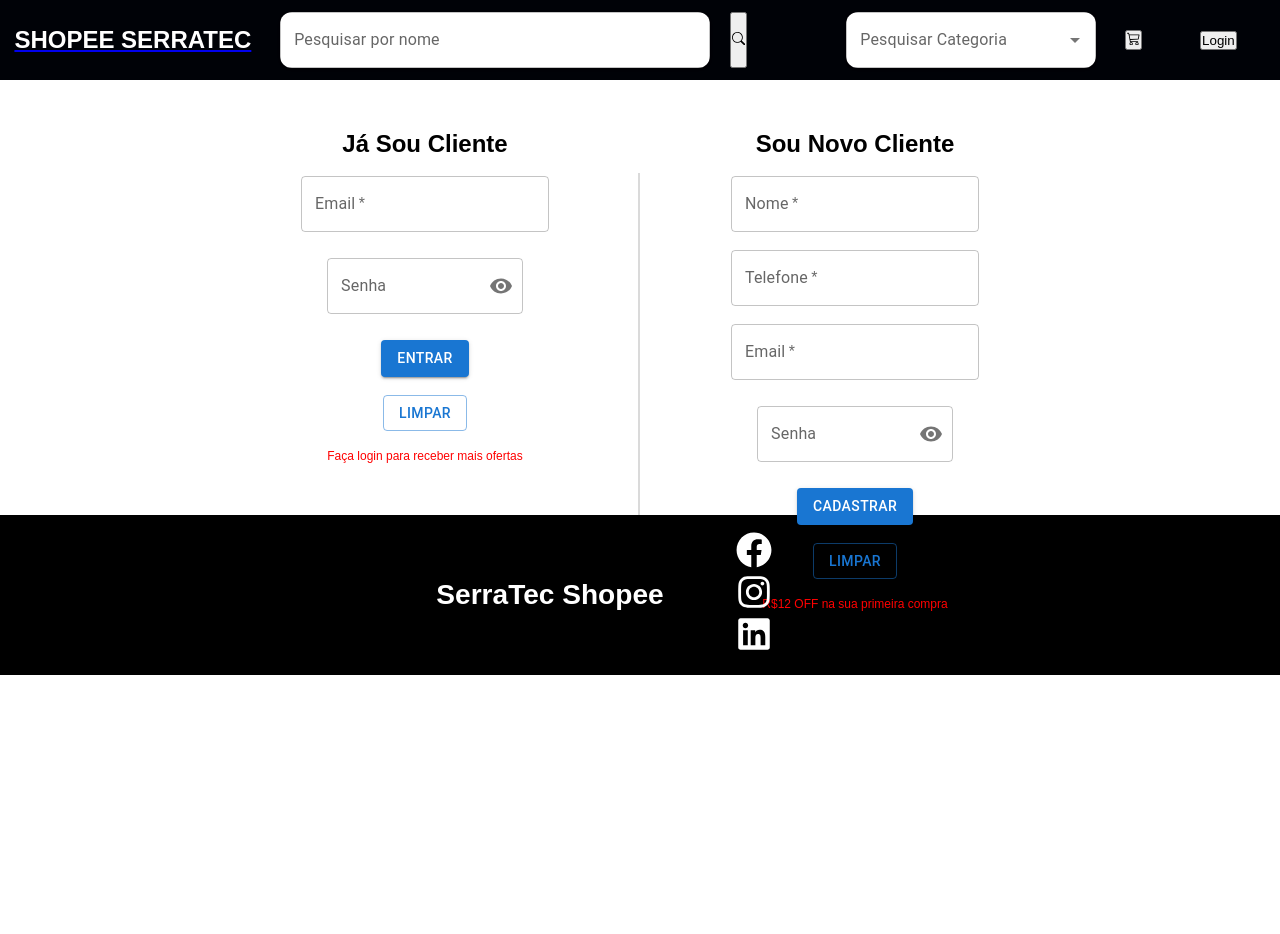
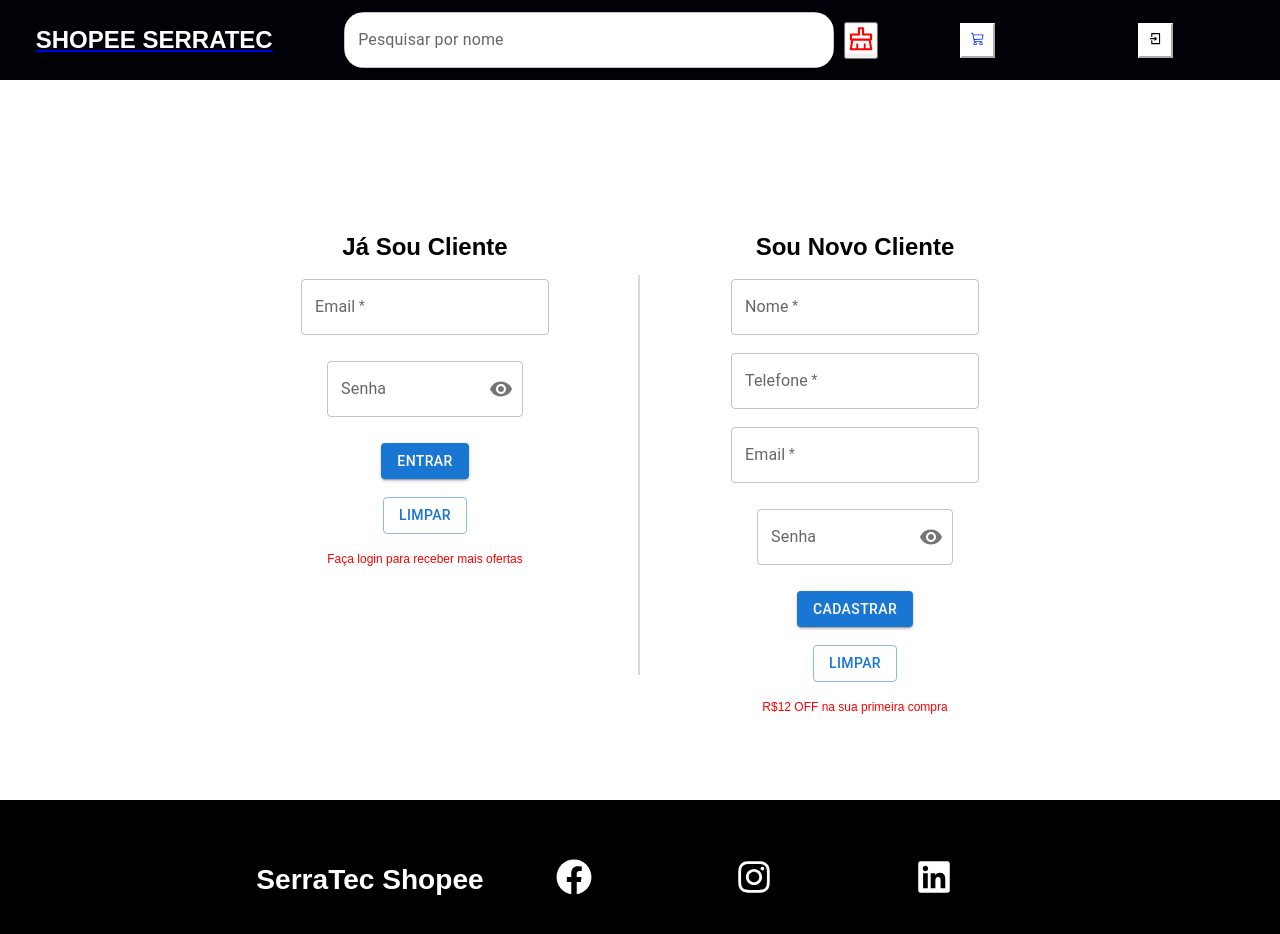
Before and after one commit to marceloabbadia/shopee-serrate, a React (Vite) app: page /login in a window 1280 px wide. Shown: the top 934 px of the page. Before the commit the page ends 800 px from the top, so only its background shows below. Built offline with nearby package versions, Linux system fonts and the light colour scheme.

Commit message:
realizado a conclusao da pesquisa por nome

```diff
--- a/db.json
+++ b/db.json
@@ -9,7 +9,7 @@
       "image": "https://fakestoreapi.com/img/81fPKd-2AYL._AC_SL1500_.jpg",
       "feedbacksPositivos": 10,
       "feedbacksNegativos": 2,
-      "amount": 3
+      "amount": 0
     },
     {
       "id": 2,
@@ -20,7 +20,7 @@
       "image": "https://fakestoreapi.com/img/71-3HjGNDUL._AC_SY879._SX._UX._SY._UY_.jpg",
       "feedbacksPositivos": 10,
       "feedbacksNegativos": 2,
-      "amount": 3
+      "amount": 0
     },
     {
       "id": 3,
@@ -31,7 +31,7 @@
       "image": "https://fakestoreapi.com/img/71li-ujtlUL._AC_UX679_.jpg",
       "feedbacksPositivos": 10,
       "feedbacksNegativos": 2,
-      "amount": 10
+      "amount": 4
     },
     {
       "id": 4,
--- a/src/components/footer/footer.module.css
+++ b/src/components/footer/footer.module.css
@@ -5,11 +5,13 @@
   background-color: black;
   width: 100%;
   height: 10rem;
+  margin-top: 5rem;
   color: white;
   font-size: 24px;
 }
 
 .social_list li {
+  display: inline-block;
   list-style: none;
 }
 
--- a/src/components/header/Header.jsx
+++ b/src/components/header/Header.jsx
@@ -2,19 +2,23 @@
 import React from "react";
 import { Link } from "react-router-dom";
 import { BsSearch, BsCart3 } from "react-icons/bs";
-import { useState } from "react";
+import { RiLoginBoxLine } from "react-icons/ri";
+import { AiOutlineClear } from "react-icons/ai";
+import { useState, useContext } from "react";
 import TextField from "@mui/material/TextField";
 import Autocomplete from "@mui/material/Autocomplete";
 import Box from "@mui/material/Box";
 import api from "../../api/api";
+import PesquisaContext from "../../context/PesquisaContext";
+import { borderRadius } from "@mui/system";
 
 const Header = () => {
-  const [searchValue, setSearchValue] = useState("");
+  const { searchValue, setSearchValue } = useContext(PesquisaContext);
+  // const [searchValue, setSearchValue] = useState("");
 
-  const handleSearch = async (event) => {
+  const handleSearch = (event) => {
     event.preventDefault();
-    const response = await api.get(`/produtos?title=${searchValue}`);
-    setSearchValue(response.data);
+    setSearchValue("");
   };
 
   const pesquisaMenu = [
@@ -38,10 +42,10 @@
             <Box
               sx={{
                 width: 500,
-                maxWidth: "80%",
+                maxWidth: "90%",
                 bgcolor: "white",
                 boxShadow: 1,
-                borderRadius: 3,
+                borderRadius: 5,
               }}
             >
               <TextField
@@ -51,30 +55,19 @@
                 onChange={({ target }) => setSearchValue(target.value)}
               />
             </Box>
-            <button type="submit">
-              <BsSearch />
-            </button>
+            <Link to={"/"}>
+              <button
+                onClick={() => {
+                  setSearchValue("");
+                }}
+              >
+                <AiOutlineClear className={styles.btn_clear} />
+              </button>
+            </Link>
           </form>
 
-          <div className={styles.pesquisa_categoria}>
-            <Autocomplete
-              disablePortal
-              id="combo-box-demo"
-              options={pesquisaMenu}
-              sx={{
-                width: 250,
-                bgcolor: "white",
-                boxShadow: 1,
-                borderRadius: 3,
-              }}
-              renderInput={(params) => (
-                <TextField {...params} label="Pesquisar Categoria" />
-              )}
-            />
-          </div>
-
           <Link to="/carrinho">
-            <button>
+            <button className={styles.btn_carrinho}>
               <BsCart3 />
             </button>
           </Link>
@@ -82,7 +75,9 @@
           <br />
 
           <Link to="/login">
-            <button>Login </button>
+            <button className={styles.btn_login}>
+              <RiLoginBoxLine />
+            </button>
           </Link>
 
           <br />
--- a/src/components/header/header.module.css
+++ b/src/components/header/header.module.css
@@ -17,8 +17,12 @@
   padding: 15px;
 }
 
-.btn_pesquisa {
-  border: none;
+.btn_clear {
+  width: 30px;
+  height: 30px;
+  color: rgb(255, 0, 0);
+  background-color: rgb(254, 254, 255);
+  border-color: rgb(255, 255, 255);
 }
 
 h1 {
@@ -27,5 +31,22 @@
 
 .pesquisa_nome {
   display: flex;
-  gap: 20px;
+  gap: 10px;
+  align-items: center;
 }
+
+.btn_carrinho {
+  width: 35px;
+  height: 35px;
+  color: rgb(0, 42, 255);
+  background-color: rgb(255, 255, 255);
+  border-color: rgb(255, 255, 255);
+}
+
+.btn_login {
+  width: 35px;
+  height: 35px;
+  color: rgb(0, 0, 0);
+  background-color: rgb(255, 255, 255);
+  border-color: rgb(255, 255, 255);
+}
--- /dev/null
+++ b/src/context/PesquisaContext.jsx
@@ -0,0 +1,5 @@
+import { createContext } from "react";
+
+const PesquisaContext = createContext();
+
+export default PesquisaContext;
--- /dev/null
+++ b/src/context/Provider.jsx
@@ -0,0 +1,25 @@
+import React from "react";
+import PesquisaContext from "./PesquisaContext";
+import { useState } from "react";
+import propTypes from "prop-types";
+
+function Provider({ children }) {
+  const [searchValue, setSearchValue] = useState("");
+
+  const value = {
+    searchValue,
+    setSearchValue,
+  };
+
+  return (
+    <PesquisaContext.Provider value={value}>
+      {children}
+    </PesquisaContext.Provider>
+  );
+}
+
+export default Provider;
+
+Provider.propTypes = {
+  children: propTypes.any,
+}.isRequired;
--- a/src/pages/listaProdutos/ListaProdutos.jsx
+++ b/src/pages/listaProdutos/ListaProdutos.jsx
@@ -1,58 +1,63 @@
-import { useContext, useEffect, useState } from 'react'
-import api from '../../api/api'
-import styles from './listaProdutos.module.css'
-import { Link } from 'react-router-dom'
-import { BsHandThumbsDown, BsHandThumbsUp } from 'react-icons/bs'
-import { CarrinhoContext } from '../../context/Context'
+import { useContext, useEffect, useState } from "react";
+import api from "../../api/api";
+import styles from "./listaProdutos.module.css";
+import { Link } from "react-router-dom";
+import { BsHandThumbsDown, BsHandThumbsUp } from "react-icons/bs";
+import { CarrinhoContext } from "../../context/Context";
+import PesquisaContext from "../../context/PesquisaContext";
 
 const ListaProdutos = () => {
-   const [data, setData] = useState([])
-   const token = localStorage.getItem('token')
+  const [data, setData] = useState([]);
+  const token = localStorage.getItem("token");
+
+  const { searchValue, setSearchValue } = useContext(PesquisaContext);
 
   useEffect(() => {
     const data = async () => {
-         const response = await api.get('/produtos')
-         setData(response.data)
+      let response;
+      if (searchValue === "") {
+        response = await api.get("/produtos");
+      } else {
+        response = await api.get(`/produtos?title=${searchValue}`);
       }
+      setData(response.data);
+    };
 
-      data()
-   }, [])
+    data();
+  }, [searchValue]);
 
-   const incrementarFeedbackPositivo = index => {
-      const incrementar = [...data]
-      incrementar[index].feedbacksPositivos++
-      setData(incrementar)
+
+  const incrementarFeedbackPositivo = (index) => {
+    const incrementar = [...data];
+    incrementar[index].feedbacksPositivos++;
+    setData(incrementar);
+  };
+
+  const decrementarFeedbackPositivo = (index) => {
+    const decrementar = [...data];
+    if (decrementar[index].feedbacksNegativos > 0) {
+      decrementar[index].feedbacksNegativos++;
+      setData(decrementar);
     }
-
-   const decrementarFeedbackPositivo = index => {
-      const decrementar = [...data]
-      if (decrementar[index].feedbacksNegativos > 0) {
-         decrementar[index].feedbacksNegativos++
-         setData(decrementar)
-      }
-   }
-   const GlobalState = useContext(CarrinhoContext)
-   const dispatch = GlobalState.dispatch
+  };
+  const GlobalState = useContext(CarrinhoContext);
+  const dispatch = GlobalState.dispatch;
 
   return (
     <>
       <div className={styles.container}>
         <div className={styles.card}>
           {data.map((item, index) => {
-                  item.quantidade = 1
+            item.quantidade = 1;
             {
               if (item.amount > 0) {
                 return (
                   <div key={index} className={styles.itens}>
-                              <img
-                                 src={item.image}
-                                 alt={item.description}
-                                 width={150}
-                              />
+                    <img src={item.image} alt={item.description} width={150} />
                     <h2>{item.title}</h2>
                     <p>
                       {item.description.length > 150
-                                    ? item.description.substring(0, 150) + '...'
+                        ? item.description.substring(0, 150) + "..."
                         : item.description}
                     </p>
                     <h3>R$ {item.price}</h3>
@@ -61,9 +66,7 @@
                       {token == null ? (
                         <div className={styles.avaliacoes}>
                           <button
-                                          onClick={() =>
-                                             incrementarFeedbackPositivo(index)
-                                          }
+                            onClick={() => incrementarFeedbackPositivo(index)}
                             disabled
                           >
                             <BsHandThumbsUp />
@@ -71,9 +74,7 @@
                           </button>
                           <br />
                           <button
-                                          onClick={() =>
-                                             decrementarFeedbackPositivo(index)
-                                          }
+                            onClick={() => decrementarFeedbackPositivo(index)}
                             disabled
                           >
                             <BsHandThumbsDown />
@@ -83,18 +84,14 @@
                       ) : (
                         <div className={styles.avaliacoes}>
                           <button
-                                          onClick={() =>
-                                             incrementarFeedbackPositivo(index)
-                                          }
+                            onClick={() => incrementarFeedbackPositivo(index)}
                           >
                             <BsHandThumbsUp />
                             {item.feedbacksPositivos}
                           </button>
                           <br />
                           <button
-                                          onClick={() =>
-                                             decrementarFeedbackPositivo(index)
-                                          }
+                            onClick={() => decrementarFeedbackPositivo(index)}
                           >
                             <BsHandThumbsDown />
                             {item.feedbacksNegativos}
@@ -106,21 +103,19 @@
                       <button>Ver mais</button>
                     </Link>
                     <button
-                                 onClick={() =>
-                                    dispatch({ type: 'ADD', payload: item })
-                                 }
+                      onClick={() => dispatch({ type: "ADD", payload: item })}
                     >
                       Adicionar carrinho
                     </button>
                   </div>
-                        )
+                );
               }
             }
           })}
         </div>
       </div>
     </>
-   )
-}
+  );
+};
 
-export default ListaProdutos
+export default ListaProdutos;
--- a/src/pages/logineusuario/logineusuario.module.css
+++ b/src/pages/logineusuario/logineusuario.module.css
@@ -1,6 +1,7 @@
 .container_geral {
   display: flex;
   width: 860px;
+  height: 640px;
   align-items: center;
   margin: auto;
   font-family: "Nunito", sans-serif;
```
Also changed, not shown: src/App.jsx (+13 -15 lines), src/pages/pesquisaProdutos/PesquisaProdutos.jsx (deleted, +0 -69 lines), src/pages/pesquisaProdutos/pesquisaProdutos.module.css (deleted). Lines whose indentation alone changed are shown as unchanged.
